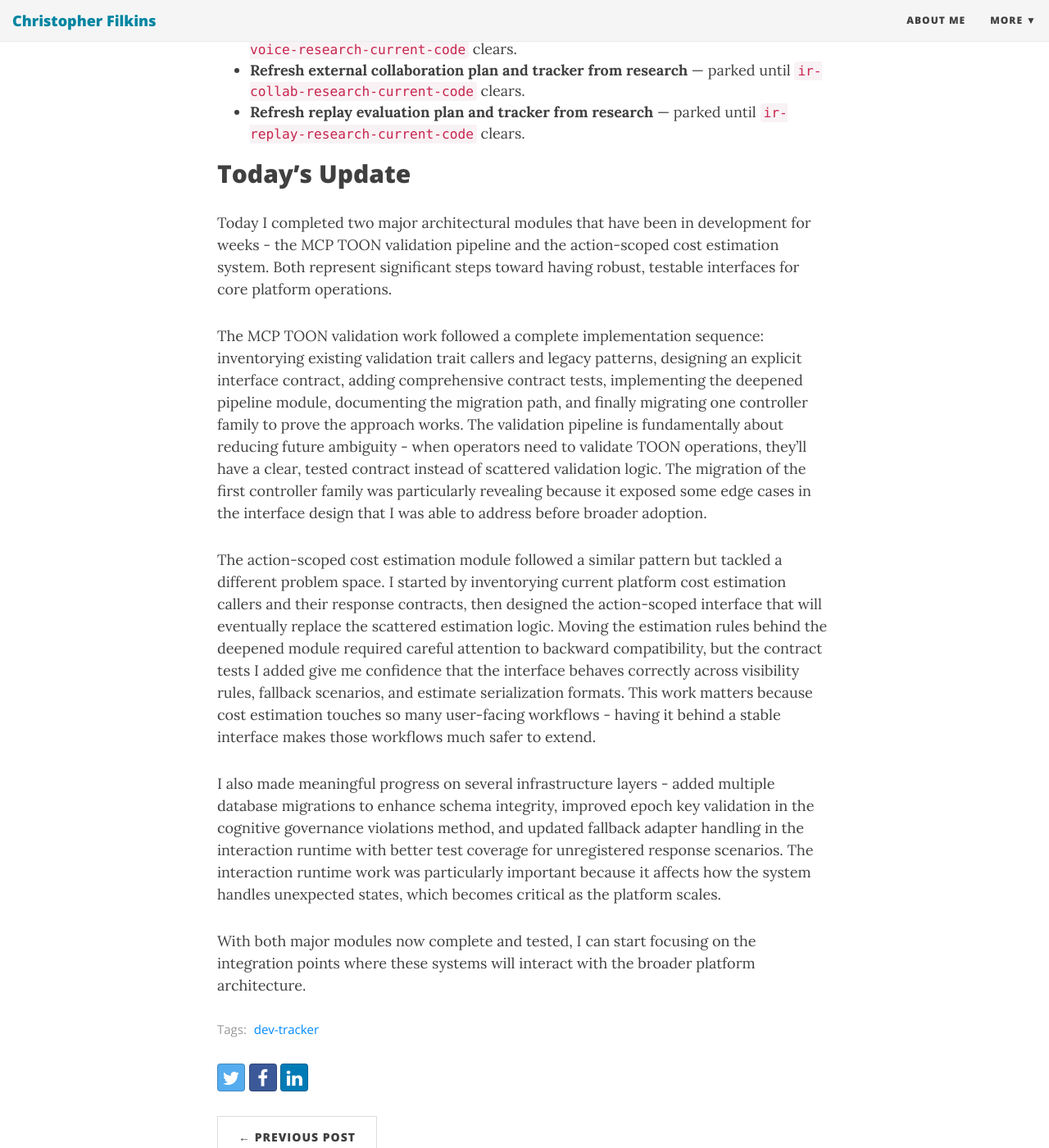
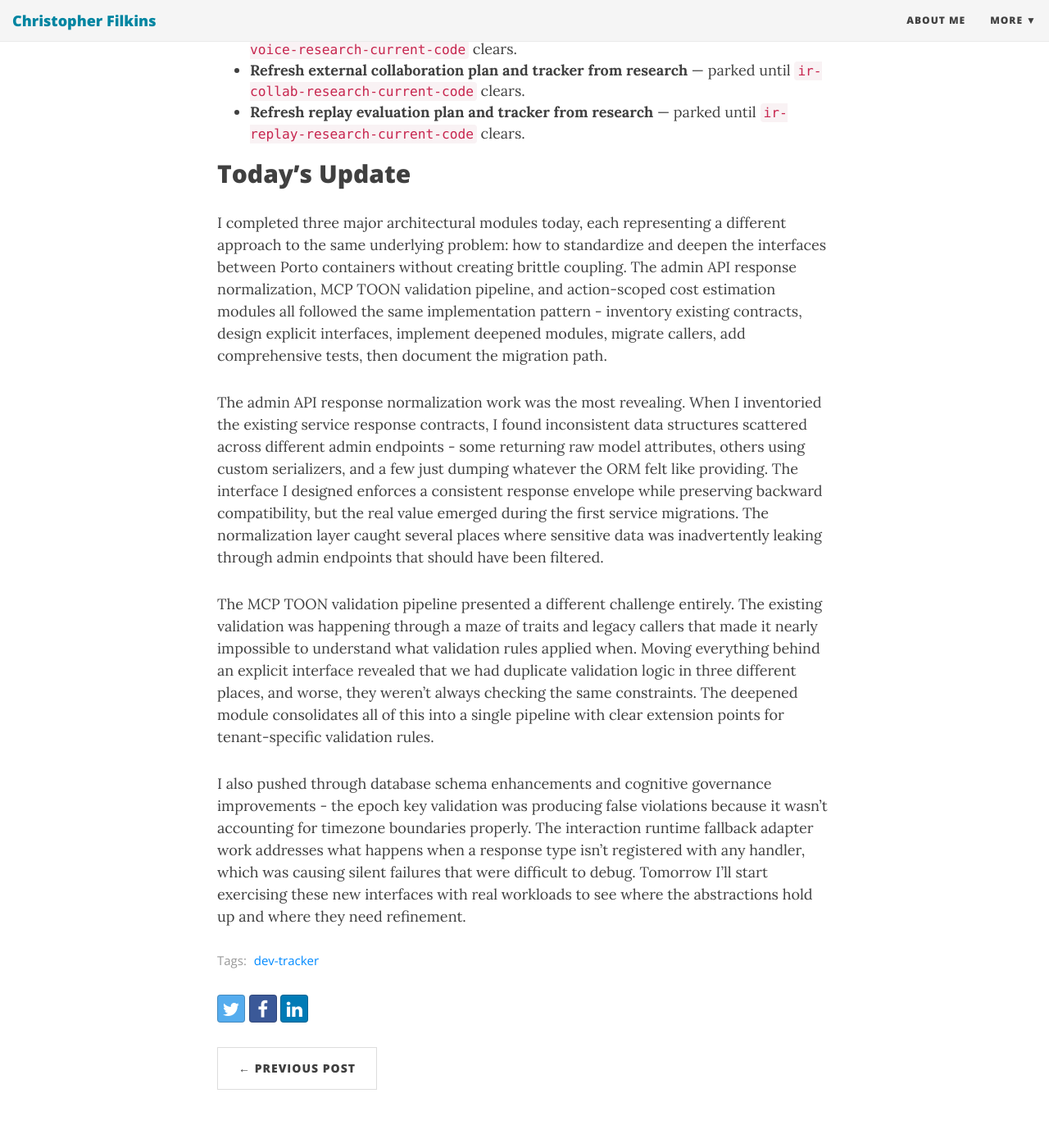
Before and after one commit to filchyboy/filchyboy.github.io, a Jekyll site: the page built from _posts/2026-05-28-daily-dev-log.md, in a window 1280 px wide and 1400 px high, scrolled down 1104 px. Shown: the whole window at 82% size. Built offline with Jekyll 4.4.1, drawn with Linux system fonts in a browser that asks for light colours; nearby versions of some CDN libraries.

Commit message:
Update build-in-public update: Daily Development Update

```diff
--- a/_posts/2026-05-28-daily-dev-log.md
+++ b/_posts/2026-05-28-daily-dev-log.md
@@ -37,23 +37,22 @@ tags: [dev-tracker]
 
 
 <!-- SECTION: ACCOMPLISHED START -->
-<!-- accomplished-generated: 2026-05-29T01:04:21.900354+00:00 -->
+<!-- accomplished-generated: 2026-05-29T13:53:55.486006+00:00 -->
+<!-- accomplished-updated: 2026-05-29T13:53:55.486006+00:00 -->
 
 ## Today's Update
 
-Today I completed two major architectural modules that have been in development for weeks - the MCP TOON validation pipeline and the action-scoped cost estimation system. Both represent significant steps toward having robust, testable interfaces for core platform operations.
+I completed three major architectural modules today, each representing a different approach to the same underlying problem: how to standardize and deepen the interfaces between Porto containers without creating brittle coupling. The admin API response normalization, MCP TOON validation pipeline, and action-scoped cost estimation modules all followed the same implementation pattern - inventory existing contracts, design explicit interfaces, implement deepened modules, migrate callers, add comprehensive tests, then document the migration path.
 
-The MCP TOON validation work followed a complete implementation sequence: inventorying existing validation trait callers and legacy patterns, designing an explicit interface contract, adding comprehensive contract tests, implementing the deepened pipeline module, documenting the migration path, and finally migrating one controller family to prove the approach works. The validation pipeline is fundamentally about reducing future ambiguity - when operators need to validate TOON operations, they'll have a clear, tested contract instead of scattered validation logic. The migration of the first controller family was particularly revealing because it exposed some edge cases in the interface design that I was able to address before broader adoption.
+The admin API response normalization work was the most revealing. When I inventoried the existing service response contracts, I found inconsistent data structures scattered across different admin endpoints - some returning raw model attributes, others using custom serializers, and a few just dumping whatever the ORM felt like providing. The interface I designed enforces a consistent response envelope while preserving backward compatibility, but the real value emerged during the first service migrations. The normalization layer caught several places where sensitive data was inadvertently leaking through admin endpoints that should have been filtered.
 
-The action-scoped cost estimation module followed a similar pattern but tackled a different problem space. I started by inventorying current platform cost estimation callers and their response contracts, then designed the action-scoped interface that will eventually replace the scattered estimation logic. Moving the estimation rules behind the deepened module required careful attention to backward compatibility, but the contract tests I added give me confidence that the interface behaves correctly across visibility rules, fallback scenarios, and estimate serialization formats. This work matters because cost estimation touches so many user-facing workflows - having it behind a stable interface makes those workflows much safer to extend.
+The MCP TOON validation pipeline presented a different challenge entirely. The existing validation was happening through a maze of traits and legacy callers that made it nearly impossible to understand what validation rules applied when. Moving everything behind an explicit interface revealed that we had duplicate validation logic in three different places, and worse, they weren't always checking the same constraints. The deepened module consolidates all of this into a single pipeline with clear extension points for tenant-specific validation rules.
 
-I also made meaningful progress on several infrastructure layers - added multiple database migrations to enhance schema integrity, improved epoch key validation in the cognitive governance violations method, and updated fallback adapter handling in the interaction runtime with better test coverage for unregistered response scenarios. The interaction runtime work was particularly important because it affects how the system handles unexpected states, which becomes critical as the platform scales.
-
-With both major modules now complete and tested, I can start focusing on the integration points where these systems will interact with the broader platform architecture.
+I also pushed through database schema enhancements and cognitive governance improvements - the epoch key validation was producing false violations because it wasn't accounting for timezone boundaries properly. The interaction runtime fallback adapter work addresses what happens when a response type isn't registered with any handler, which was causing silent failures that were difficult to debug. Tomorrow I'll start exercising these new interfaces with real workloads to see where the abstractions hold up and where they need refinement.
 <!-- Generated by dev-tracker publish_to_jekyll.py (AI mode) -->
 <!-- accomplished-date: 2026-05-28 -->
-<!-- unit-ids: mtvpm-inventory-validation-callers,mtvpm-design-pipeline-interface,mtvpm-add-pipeline-tests,mtvpm-implement-pipeline-module,mtvpm-docs-quality-gates,mtvpm-migrate-controller-family,ascem-inventory-current-contract,ascem-design-interface,ascem-implement-module,ascem-update-callers,ascem-add-contract-tests,ascem-docs-quality-gates,migrations-multiple-migrations-enhance-database-schema,cognitive-governance-improve-epoch-key-validation-violations,interaction-runtime-fallback-adapter-handling-test-unregistered,mcp-deepen-toon-validation-pipeline,mcp-archive-toon-validation-pipeline-plan -->
+<!-- unit-ids: aarm-inventory-service-contracts,mtvpm-inventory-validation-callers,aarm-implement-normalization-module,aarm-design-normalization-interface,aarm-add-contract-tests,mtvpm-design-pipeline-interface,mtvpm-add-pipeline-tests,aarm-migrate-first-services,aarm-docs-quality-gates,mtvpm-implement-pipeline-module,mtvpm-docs-quality-gates,mtvpm-migrate-controller-family,migrations-multiple-migrations-enhance-database-schema,cognitive-governance-improve-epoch-key-validation-violations,interaction-runtime-fallback-adapter-handling-test-unregistered,mcp-deepen-toon-validation-pipeline,mcp-archive-toon-validation-pipeline-plan,ascem-inventory-current-contract,ascem-design-interface,ascem-implement-module,ascem-update-callers,ascem-add-contract-tests,ascem-docs-quality-gates,frontend-admin-normalize-admin-response-contracts,planning-archive-admin-api-response-normalization -->
 
-<!-- accomplished-unit-ids: ascem-add-contract-tests,ascem-design-interface,ascem-docs-quality-gates,ascem-implement-module,ascem-inventory-current-contract,ascem-update-callers,cognitive-governance-improve-epoch-key-validation-violations,interaction-runtime-fallback-adapter-handling-test-unregistered,mcp-archive-toon-validation-pipeline-plan,mcp-deepen-toon-validation-pipeline,migrations-multiple-migrations-enhance-database-schema,mtvpm-add-pipeline-tests,mtvpm-design-pipeline-interface,mtvpm-docs-quality-gates,mtvpm-implement-pipeline-module,mtvpm-inventory-validation-callers,mtvpm-migrate-controller-family -->
+<!-- accomplished-unit-ids: aarm-add-contract-tests,aarm-design-normalization-interface,aarm-docs-quality-gates,aarm-implement-normalization-module,aarm-inventory-service-contracts,aarm-migrate-first-services,ascem-add-contract-tests,ascem-design-interface,ascem-docs-quality-gates,ascem-implement-module,ascem-inventory-current-contract,ascem-update-callers,cognitive-governance-improve-epoch-key-validation-violations,frontend-admin-normalize-admin-response-contracts,interaction-runtime-fallback-adapter-handling-test-unregistered,mcp-archive-toon-validation-pipeline-plan,mcp-deepen-toon-validation-pipeline,migrations-multiple-migrations-enhance-database-schema,mtvpm-add-pipeline-tests,mtvpm-design-pipeline-interface,mtvpm-docs-quality-gates,mtvpm-implement-pipeline-module,mtvpm-inventory-validation-callers,mtvpm-migrate-controller-family,planning-archive-admin-api-response-normalization -->
 <!-- SECTION: ACCOMPLISHED END -->
 <!-- Generated by dev-tracker build_today_plan.py -->
```
